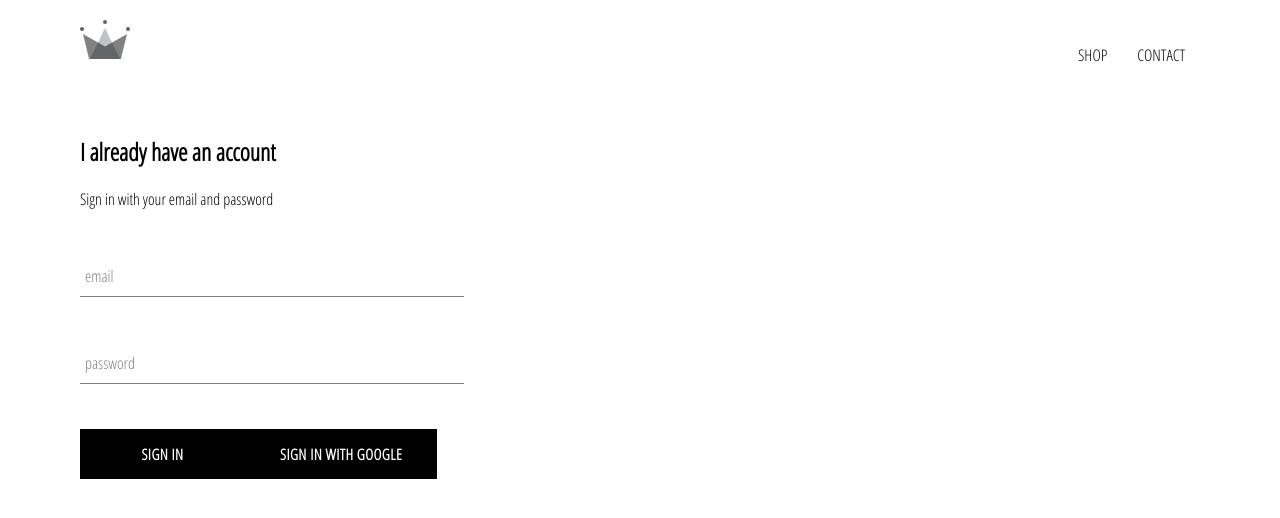
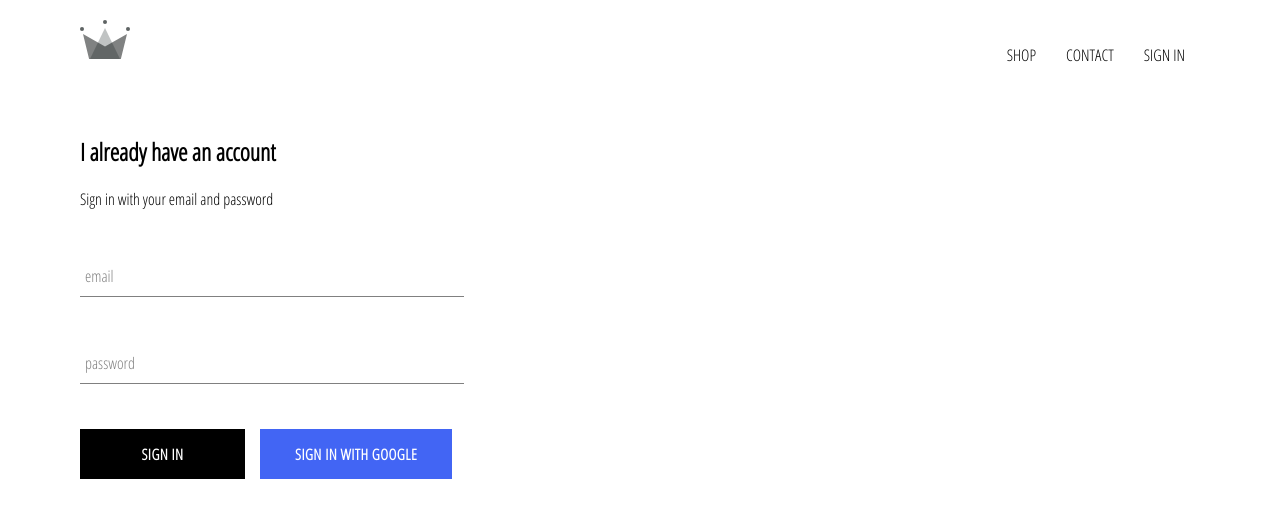
Before and after one commit to AdrienV17/E-Commerce-Platform, a React (Create React App) app: page /signin in a window 1280 px wide. Shown: the top 518 px of the page. Built offline with nearby package versions, Linux system fonts and the light colour scheme; no server answers.

Commit message:
Finalizing Google Firebase

```diff
--- a/src/App.css
+++ b/src/App.css
@@ -7,3 +7,7 @@ a{
     text-decoration: none;
     color: black;
 }
+
+*{
+    box-sizing: border-box;
+}
--- a/src/App.js
+++ b/src/App.js
@@ -5,11 +5,34 @@ import HomePage from './components/pages/HomePage/HomePage';
 import ShopPage from './components/pages/ShopPage/ShopPage';
 import Header from './components/Header/Header';
 import SignInAndSignUpPage from './components/pages/SignInAnSignUpPage/SignInAndSignUpPage';
+import { auth } from './firebase/firebase.utils';
+
 class App extends Component{
+
+  constructor(){
+    super();
+
+    this.state = {
+      currentUser: null
+    }
+  }
+
+  unsuscribedFromAuth = null
+
+  componentDidMount(){
+   this.unsuscribedFromAuth =  auth.onAuthStateChanged(user => {
+      this.setState({ currentUser: user})
+    })
+
+  }
+
+  componentWillUnmount(){
+    this.unsuscribedFromAuth();
+  }
   render() {
     return(
       <div className="App">
-        <Header/>
+        <Header currentUser={this.state.currentUser}/>
         <Switch>
           <Route exact path='/' component= {HomePage} />
           <Route exact path='/shop' component= {ShopPage} />
--- a/src/components/CustomButton/CustomButton.jsx
+++ b/src/components/CustomButton/CustomButton.jsx
@@ -2,9 +2,10 @@ import React from 'react';
 
 import './CustomButton.scss';
 
-const CustomButton = ({ children, ...otherProps }) => (
+const CustomButton = ({ children, isGoogleSignIn, ...otherProps }) => (
 
-    <button className="custom-button" {...otherProps}>
+    <button
+    className={` ${isGoogleSignIn? 'google-sign':''} custom-button `}{...otherProps}>
         {children}
 
     </button>
--- a/src/components/CustomButton/CustomButton.scss
+++ b/src/components/CustomButton/CustomButton.scss
@@ -15,6 +15,17 @@
     border: none;
     cursor: pointer;
 
+    &.google-sign {
+      background-color: #4265f4;
+      color: white;
+      margin-left:15px;
+
+      &:hover{
+        background-color: #357ae8;
+        border:none;
+      }
+    }
+
     &:hover {
       background-color: white;
       color: black;
--- a/src/components/Header/Header.jsx
+++ b/src/components/Header/Header.jsx
@@ -2,8 +2,9 @@ import React from 'react';
 import { Link } from 'react-router-dom';
 import { ReactComponent as Logo } from '../../assets/crown.svg';
 import './Header.scss';
+import { auth } from '../../firebase/firebase.utils';
 
-const Header = () => (
+const Header = ({ currentUser }) => (
 
     <div className='header'>
         <Link to='/'>
@@ -17,6 +18,14 @@ const Header = () => (
             <Link className="option" to='/shop'>
                 CONTACT
             </Link>
+            {
+                currentUser ?
+                <div className='option' onClick={()=> auth.signOut()}>SIGN OUT</div>
+                :
+                <Link className='option' to='/signin'>
+                    SIGN IN
+                </Link>
+            }
         </div>
     </div>
 )
--- a/src/components/Header/Header.scss
+++ b/src/components/Header/Header.scss
@@ -20,6 +20,7 @@
 
       .option {
         padding: 10px 15px;
+        cursor: pointer;
       }
     }
   }
--- a/src/components/SignIn/SignIn.jsx
+++ b/src/components/SignIn/SignIn.jsx
@@ -49,7 +49,9 @@ class SignIn extends Component{
                         required
                     />
                     <CustomButton type="submit">Sign In</CustomButton>
-                    <CustomButton onClick={signInWithGoogle}>Sign In With Google</CustomButton>
+                    <CustomButton onClick={signInWithGoogle} isGoogleSignIn>
+                        Sign In With Google
+                    </CustomButton>
 
                 </form>
             </div>
```
Also changed, not shown: 4.1 styles.zip/header.styles.scss (deleted, +0 -25 lines).
